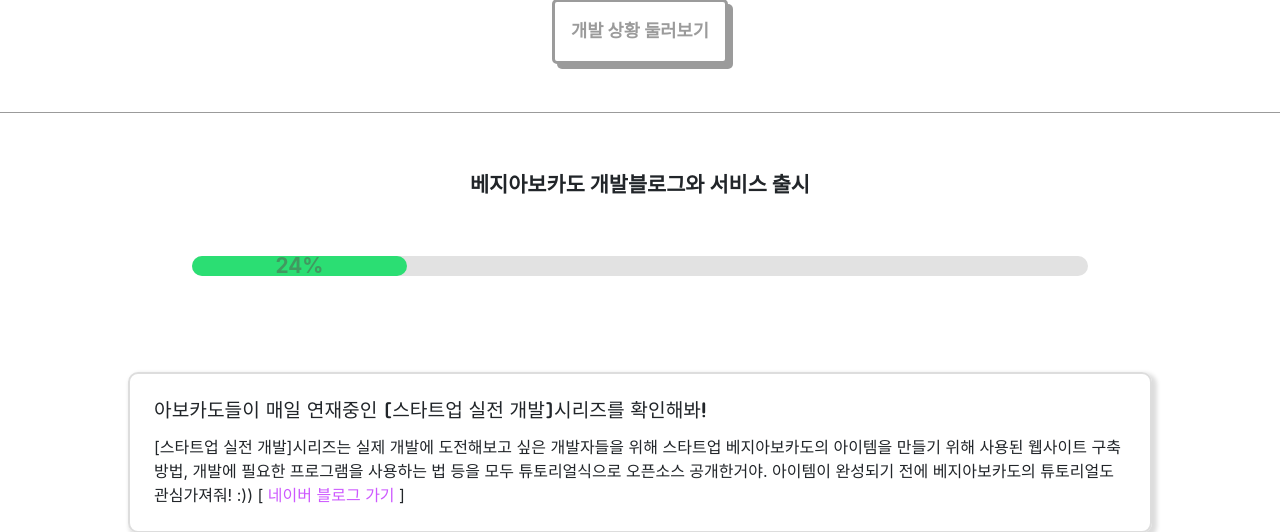
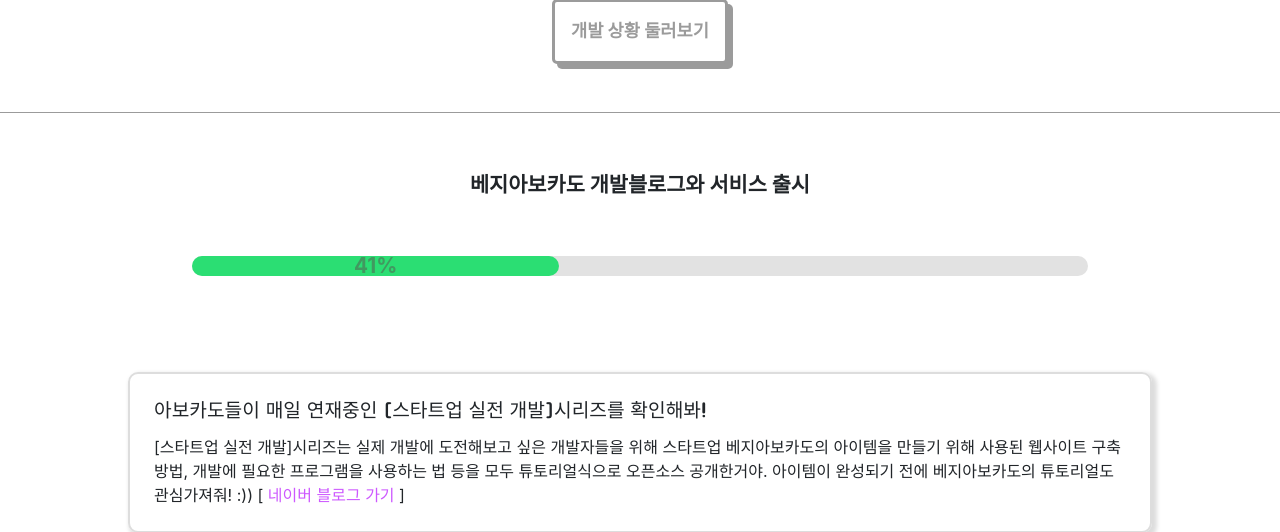
Before and after one commit to veggieavocado/Woobak, a Django app: page / in a window 1280 px wide. Shown: the part 406-938 px from the top of the page. Run offline with Django 3.2, Linux system fonts and the light colour scheme; some libraries are stand-ins or nearby versions.

Commit message:
프로젝트 진행상황 업데이트

```diff
--- a/static/css/test.css
+++ b/static/css/test.css
@@ -124,7 +124,7 @@
 }
 
 #myBar {
-  width: 24%;
+  width: 41%;
   height: 20px;
   background-color: #2BDE73;
   border-radius: 10px;
--- a/templates/test.html
+++ b/templates/test.html
@@ -49,7 +49,7 @@
       <div class="table-of-contents">
         베지아보카도 개발블로그와 서비스 출시
         <div id="myProgress">
-          <div id="myBar">24%</div>
+          <div id="myBar">41%</div>
         </div>
       </div>
 
```
